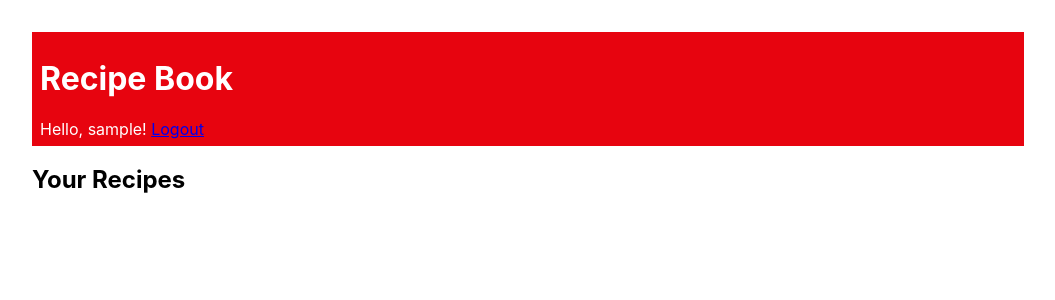
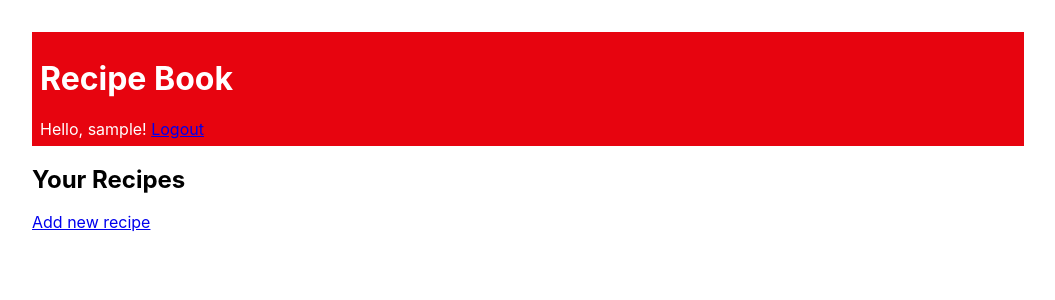
Before and after one commit to momentum-team-1/examples, a Django app: page /recipes/ in a window 1280 px wide. Shown: the top 300 px of the page, without its empty margins (112-1167 px from the left). Run offline with Django 3.2, Linux system fonts and the light colour scheme; the visitor is signed in with stand-in values (Sample User, id 1); data that the repository does not hold is empty.

Commit message:
Add new recipe and ingredient forms

```diff
--- a/django--recipes/recipebook/urls.py
+++ b/django--recipes/recipebook/urls.py
@@ -24,6 +24,10 @@ urlpatterns = [
     path('recipes/<int:recipe_pk>/',
          recipes_views.recipe_detail,
          name='recipe_detail'),
+    path('recipes/new/', recipes_views.add_recipe, name='add_recipe'),
+    path('recipes/<int:recipe_pk>/add_ingredient/',
+         recipes_views.add_ingredient,
+         name='add_ingredient'),
     path('admin/', admin.site.urls),
     path('accounts/', include('registration.backends.simple.urls')),
 ]
--- a/django--recipes/recipes/views.py
+++ b/django--recipes/recipes/views.py
@@ -1,6 +1,6 @@
 from django.shortcuts import render, redirect, get_object_or_404
 from django.contrib.auth.decorators import login_required
-
+from .forms import RecipeForm, IngredientForm
 # Create your views here.
 
 
@@ -23,3 +23,38 @@ def recipe_list(request):
 def recipe_detail(request, recipe_pk):
     recipe = get_object_or_404(request.user.recipes, pk=recipe_pk)
     return render(request, "recipes/recipe_detail.html", {"recipe": recipe})
+
+
+@login_required
+def add_recipe(request):
+    if request.method == "POST":
+        form = RecipeForm(data=request.POST)
+        if form.is_valid():
+            recipe = form.save(commit=False)
+            recipe.user = request.user
+            recipe.save()
+            return redirect(to='recipe_detail', recipe_pk=recipe.pk)
+    else:
+        form = RecipeForm()
+
+    return render(request, "recipes/add_recipe.html", {"form": form})
+
+
+@login_required
+def add_ingredient(request, recipe_pk):
+    recipe = get_object_or_404(request.user.recipes, pk=recipe_pk)
+
+    if request.method == "POST":
+        form = IngredientForm(data=request.POST)
+        if form.is_valid():
+            ingredient = form.save(commit=False)
+            ingredient.recipe = recipe
+            ingredient.save()
+            return redirect(to='recipe_detail', recipe_pk=recipe.pk)
+    else:
+        form = IngredientForm()
+
+    return render(request, "recipes/add_ingredient.html", {
+        "form": form,
+        "recipe": recipe
+    })
--- a/django--recipes/templates/recipes/recipe_detail.html
+++ b/django--recipes/templates/recipes/recipe_detail.html
@@ -5,7 +5,6 @@ Recipe Book - {{ recipe.title }}
 {% endblock %}
 
 {% block content %}
-
 <h2>{{ recipe.title }}</h2>
 
 <h3>Ingredients</h3>
@@ -14,6 +13,7 @@ Recipe Book - {{ recipe.title }}
   {% for ingredient in recipe.ingredients.all %}
     <li>{{ ingredient }}</li>
   {% endfor %}
+  <li><a href="{% url 'add_ingredient' recipe_pk=recipe.pk %}">Add another ingredient</a></li>
 </ul>
 
 <h3>Directions</h3>
--- a/django--recipes/templates/recipes/recipe_list.html
+++ b/django--recipes/templates/recipes/recipe_list.html
@@ -2,6 +2,10 @@
 
 {% block content %}
 <h2>Your Recipes</h2>
+
+<p>
+  <a href="{% url 'add_recipe' %}">Add new recipe</a>
+</p>
 
 <ul>
   {% for recipe in recipes %}
```
Also changed, not shown: django--recipes/recipes/forms.py (added, +21 -0 lines), django--recipes/templates/recipes/add_ingredient.html (added, +13 -0 lines), django--recipes/templates/recipes/add_recipe.html (added, +15 -0 lines).
